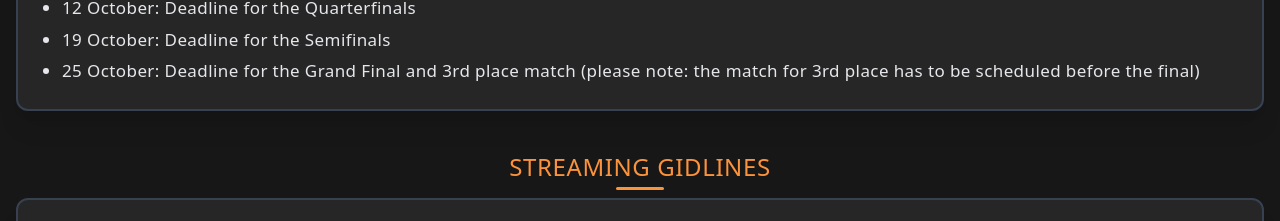
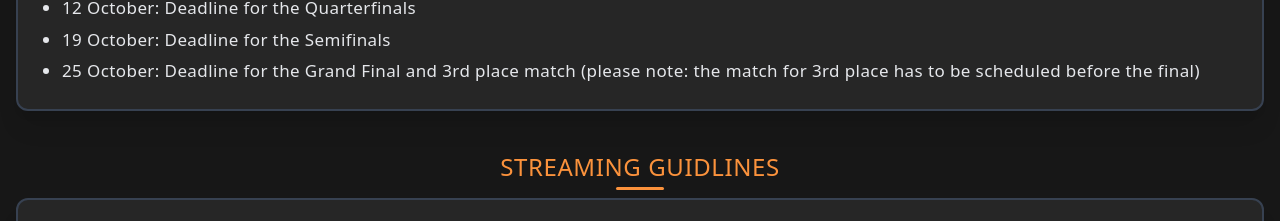
Before and after one commit to Sonic322/ZH-WORLD-SERIES, a website: page index.html in a window 1280 px wide. Shown: the part 2703-2924 px from the top of the page. Drawn offline with Linux system fonts and the light colour scheme.

Commit message:
Add files via upload

```diff
--- a/index.html
+++ b/index.html
@@ -449,7 +449,7 @@
 <!-- Streaming Guidlines -->
   <section class="py-5">
   <div class="max-w-[85rem] mx-auto px-4">
-      <h2 class="text-2xl text-center text-orange-400 mb-1 tracking-wide">STREAMING GIDLINES</h2>
+      <h2 class="text-2xl text-center text-orange-400 mb-1 tracking-wide">STREAMING GUIDLINES</h2>
       <div class="w-12 h-[3px] mx-auto bg-orange-400 rounded-full mb-2"></div>
 
     <div class="bg-neutral-800 border-2 border-gray-700 shadow-xl rounded-xl p-5 md:p-6">
```
